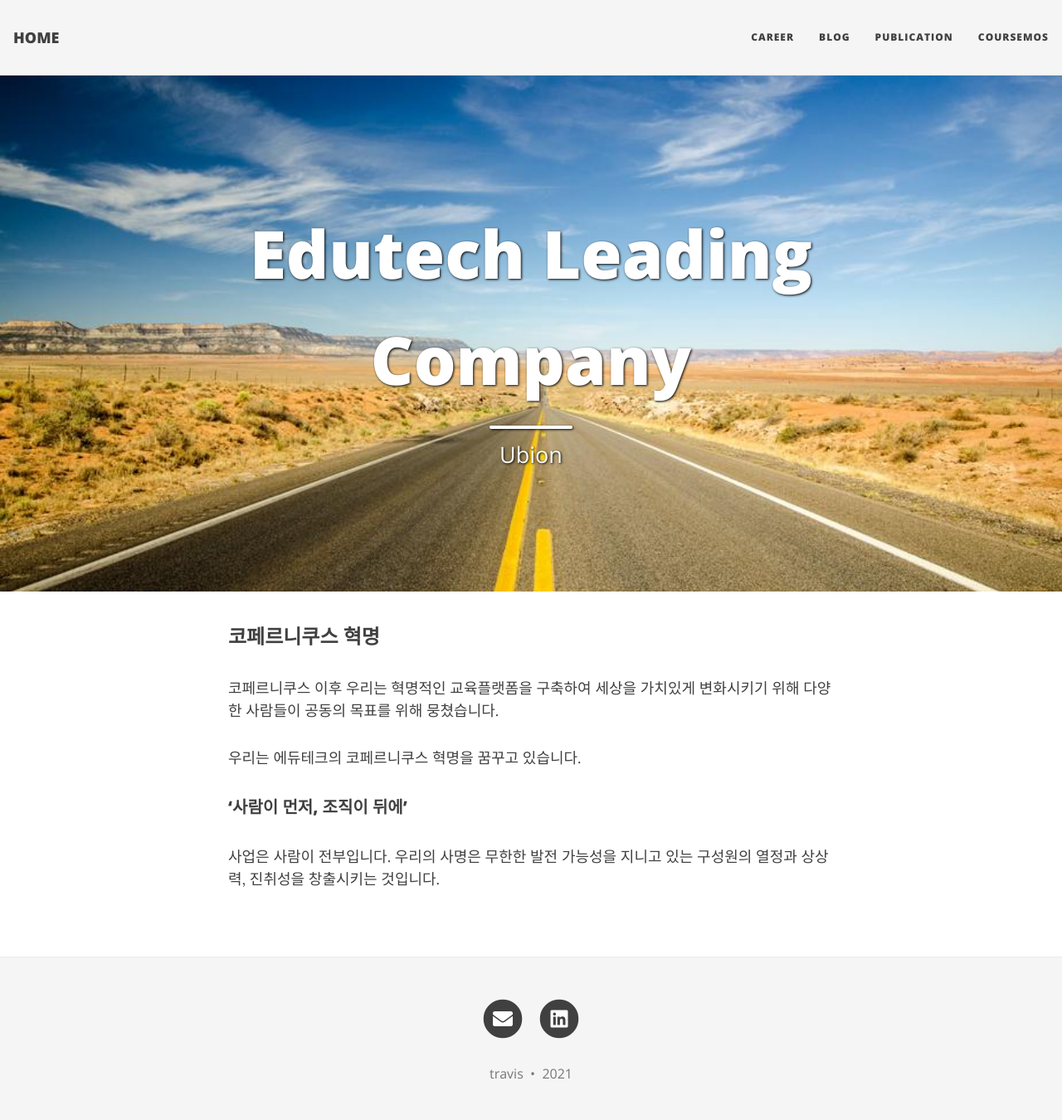
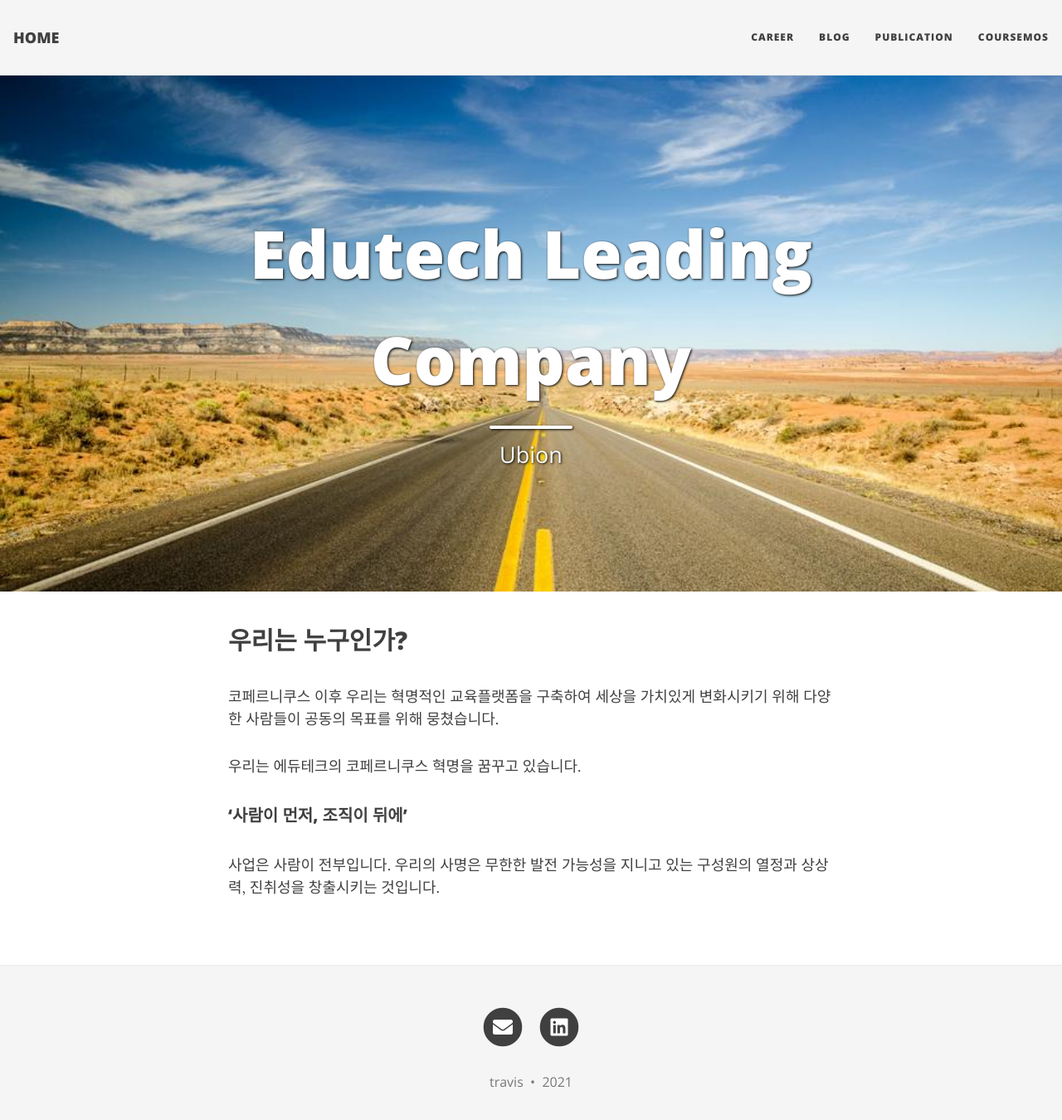
Before and after one commit to techubion/techubion.github.io-backup, a Jekyll site: the page built from index.md, in a window 1280 px wide and 1366 px high. Shown: the top 1350 px of the window at 83% size. Built offline with Jekyll 4.4.1, drawn with Linux system fonts in a browser that asks for light colours; nearby versions of some CDN libraries.

Commit message:
Update index.md

```diff
--- a/index.md
+++ b/index.md
@@ -5,7 +5,7 @@
 cover-img: /assets/img/background.jpg
 ---
 
-### 코페르니쿠스 혁명
+## 우리는 누구인가?
 
 코페르니쿠스 이후 우리는 혁명적인 교육플랫폼을 구축하여 세상을 가치있게 변화시키기 위해 다양한 사람들이 공동의 목표를 위해 뭉쳤습니다.
 
```
